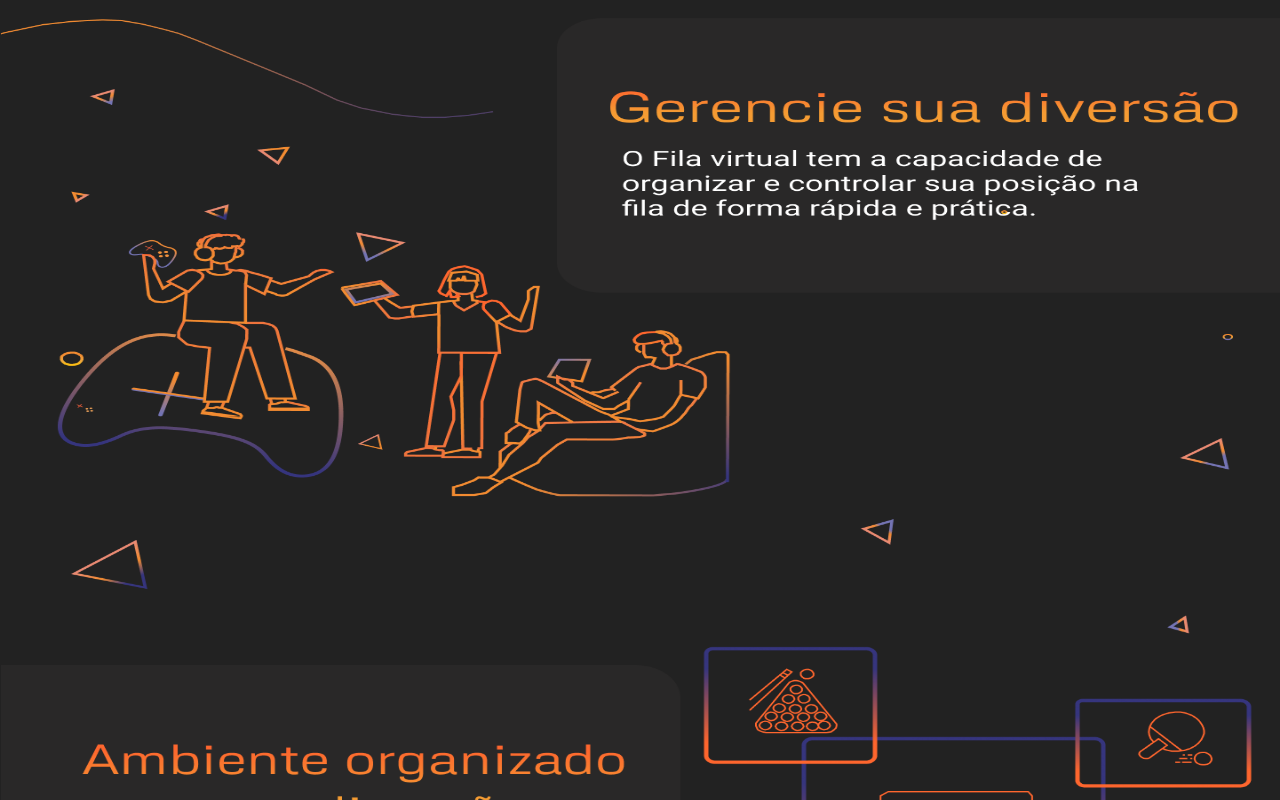
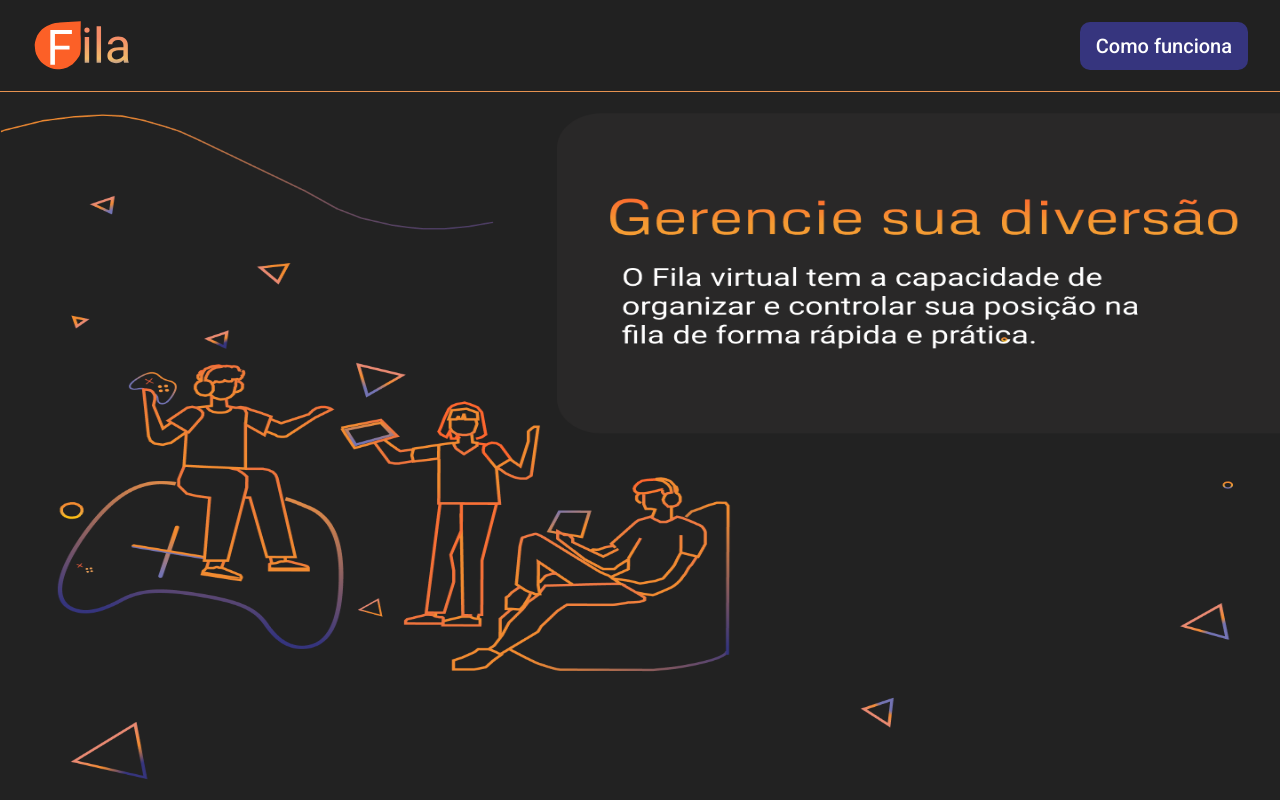
Before and after one commit to rbmelolima/FIFO-Web, a React (Create React App) app: page /sobre in a window 1280 px wide. Shown: the top 800 px of the page. Built offline with nearby package versions, Linux system fonts and the light colour scheme.

Commit message:
refactor: form adicionado ao index

```diff
--- a/src/pages/about/index.tsx
+++ b/src/pages/about/index.tsx
@@ -4,11 +4,23 @@ import section_2 from '../../assets/about/section_2_index.png';
 import section_3 from '../../assets/about/section_3_index.png';
 import section_4 from '../../assets/about/section_4_index.png';
 import * as styles from './styles';
+import Logo from '../../assets/logo/logo.svg';
+import { ButtonPrimary, ButtonSecondary } from '../../styles/buttons';
+import Input from '../../components/UI/input/index';
+
 
 
 
 function About() {
     return (
+        <>
+            <styles.Navbar>
+                <img src={Logo} alt="Fila" />
+                <ButtonSecondary>
+                    Como funciona
+            </ButtonSecondary>
+            </styles.Navbar>
+
             <styles.Main>
                 <section>
                     <img src={section_1} alt="Gerencie sua diversão - O Fila virtual tem a capacidade de organizar e controlar sua posição na fila de forma rápida e prática." />
@@ -22,7 +34,15 @@ function About() {
                 <section>
                     <img src={section_4} alt="Sua notificação - Você consegue ver qual posição está atrávez do nosso relatório te informando quando chegar sua vez." />
                 </section>
+                <section className="formIndex">
+                    <h2>Vamos começar sua diversão?</h2>
+                    <Input label="Email" name="email-input" />
+                    <ButtonPrimary>
+                        Entrar
+                    </ButtonPrimary>
+                </section>
             </styles.Main>
+        </>
     );
 }
 
--- a/src/pages/about/styles.ts
+++ b/src/pages/about/styles.ts
@@ -6,8 +6,74 @@ export const Main = styled.main`
     box-sizing: border-box;
     text-decoration: none;
     background-color: #222222;
+
+
     section img{
         width:100%;
-        height:600px;
+        height:700px;
     }
+
+
+    h2 {
+        background-image: linear-gradient(180deg, #FE662E 17.76%, #F59C33 62.55%);
+        -webkit-background-clip: text;
+        background-clip: text;
+        -webkit-text-fill-color: transparent;
+        -moz-background-clip: text;
+        -moz-text-fill-color: transparent;
+        font-weight: 500;
+        font-size: 26px;
+        line-height: 28px;
+        text-align: center;
+
+        margin-bottom: 20px;
+      }
+
+      input {
+        margin-bottom: 16px;
+        max-width: 460px;
+        width: 100%;
+        margin-left: auto;
+        margin-right: auto;
+      }
+
+      button {
+        max-width: 300px;
+        width: 100%;
+        margin-left: auto;
+        margin-right: auto;
+        margin-top:20px;
+      }
+
+      .formIndex{
+          margin-top:100px;
+          display:flex;
+          flex-direction: column;
+          justify-content: center;
+      }
+
 `;
+
+export const Navbar = styled.nav`
+  display: flex;
+  justify-content: space-between;
+  align-items: center;
+  padding: 16px;
+  gap: 16px;
+  background-color: var(--color-background);
+  border-bottom: 1px solid var(--color-primary-light);
+
+  img {
+    width: 80px;
+    height: auto;
+  }
+
+
+  @media screen and (min-width: 748px) {
+    padding: 16px 32px;
+
+    img {
+      width: 100px;
+    }
+  }
+`;
```
Also changed, not shown: src/assets/logo/logo.svg. Lines whose indentation alone changed are shown as unchanged.
